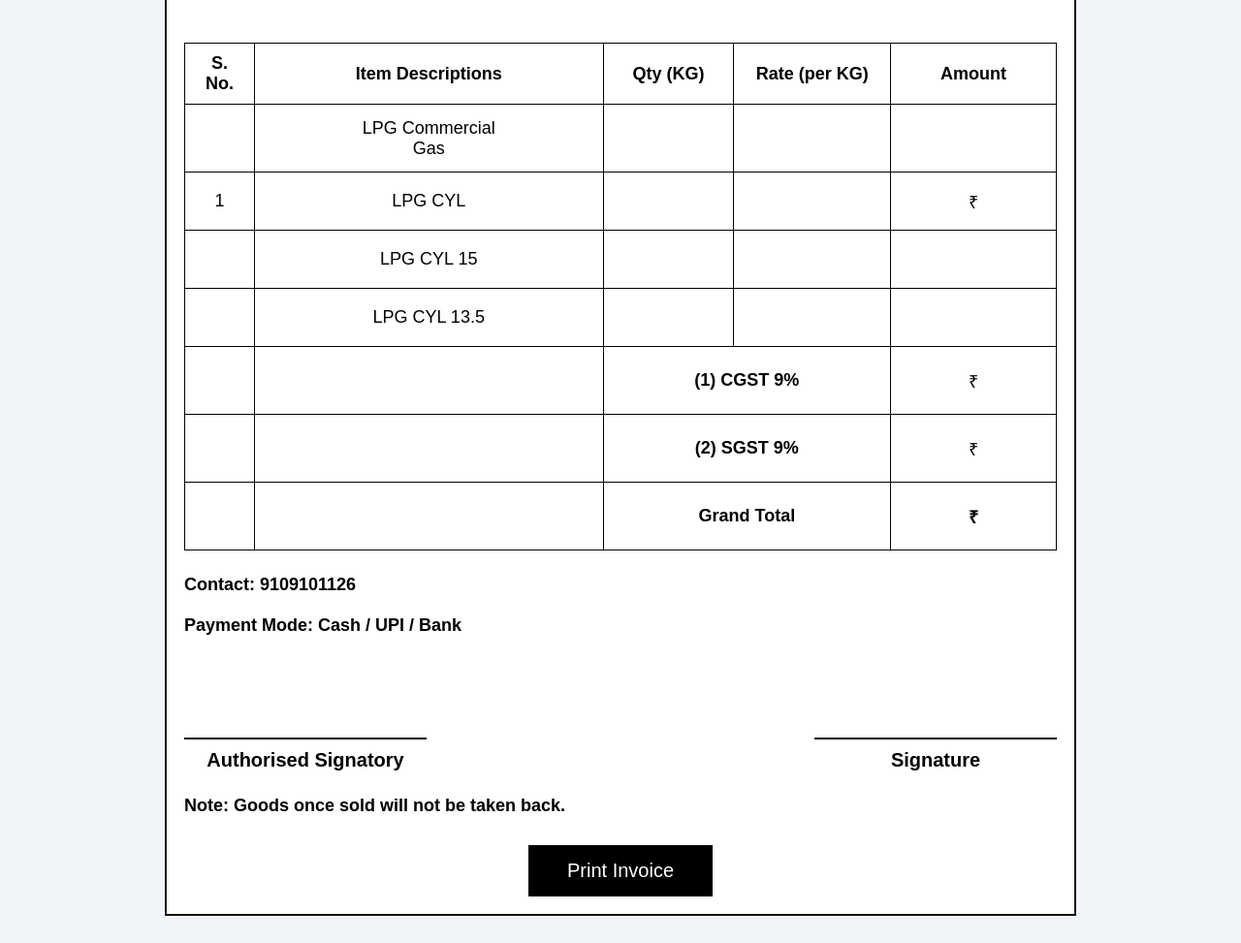
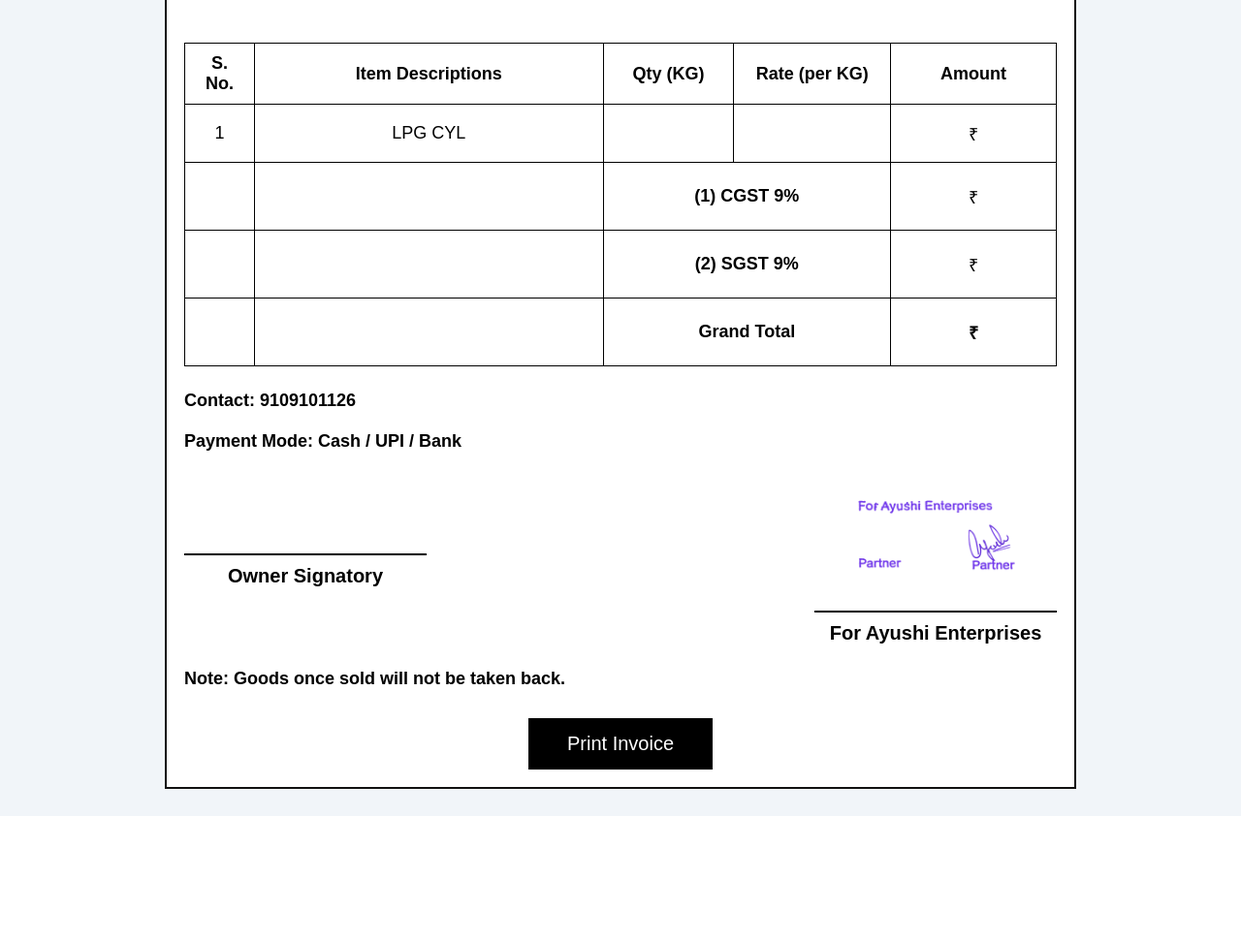
Before and after one commit to ankitshrotriya2202-rgb/go_gas, a Flask app: template templates/booking_receipt.html in a window 1280 px wide. Shown: the part 361-1334 px from the top of the page at 97% size. After the commit the page ends 1203 px from the top, so only its background shows below. Run offline with Flask 3, Linux system fonts and the light colour scheme; the template is opened without the code that fills it, so the values that code supplies are empty.

Commit message:
Update booking_receipt.html

```diff
--- a/templates/booking_receipt.html
+++ b/templates/booking_receipt.html
@@ -352,27 +352,7 @@
 
         </tr>
 
-        <!-- LPG Commercial -->
 
-        <tr style="height:70px;">
-
-            <td></td>
-
-            <td>
-
-                LPG Commercial
-                <br>
-                Gas
-
-            </td>
-
-            <td></td>
-
-            <td></td>
-
-            <td></td>
-
-        </tr>
 
         <!-- Main Cylinder -->
 
@@ -382,7 +362,7 @@
 
     <td>
 
-                LPG CYL {{ customer.cylinder_type }}
+        LPG CYL {{ booking.cylinder_type }}
 
     </td>
 
@@ -406,41 +386,7 @@
 
 </tr>
 
-        <!-- 15 KG -->
 
-        <tr style="height:60px;">
-
-            <td></td>
-
-            <td>
-                LPG CYL 15
-            </td>
-
-            <td></td>
-
-            <td></td>
-
-            <td></td>
-
-        </tr>
-
-        <!-- 13.5 -->
-
-        <tr style="height:60px;">
-
-            <td></td>
-
-            <td>
-                LPG CYL 13.5
-            </td>
-
-            <td></td>
-
-            <td></td>
-
-            <td></td>
-
-        </tr>
 
         <!-- Other Exp -->
 
@@ -532,13 +478,33 @@
 
     <div class="signature">
 
-            Authorised Signatory
+        Owner Signatory
 
     </div>
 
-        <div class="signature">
+    <div style="
+        width:250px;
+        text-align:center;
+    ">
 
-            Signature
+        <img src="{{ url_for('static',
+                             filename='images/ayushi_sign.png') }}"
+             style="
+             width:180px;
+             height:auto;
+             margin-bottom:5px;
+             ">
+
+        <div style="
+            border-top:2px solid black;
+            padding-top:10px;
+            font-size:20px;
+            font-weight:bold;
+        ">
+
+            For Ayushi Enterprises
+
+        </div>
 
     </div>
 
```
Lines whose indentation alone changed are shown as unchanged.
